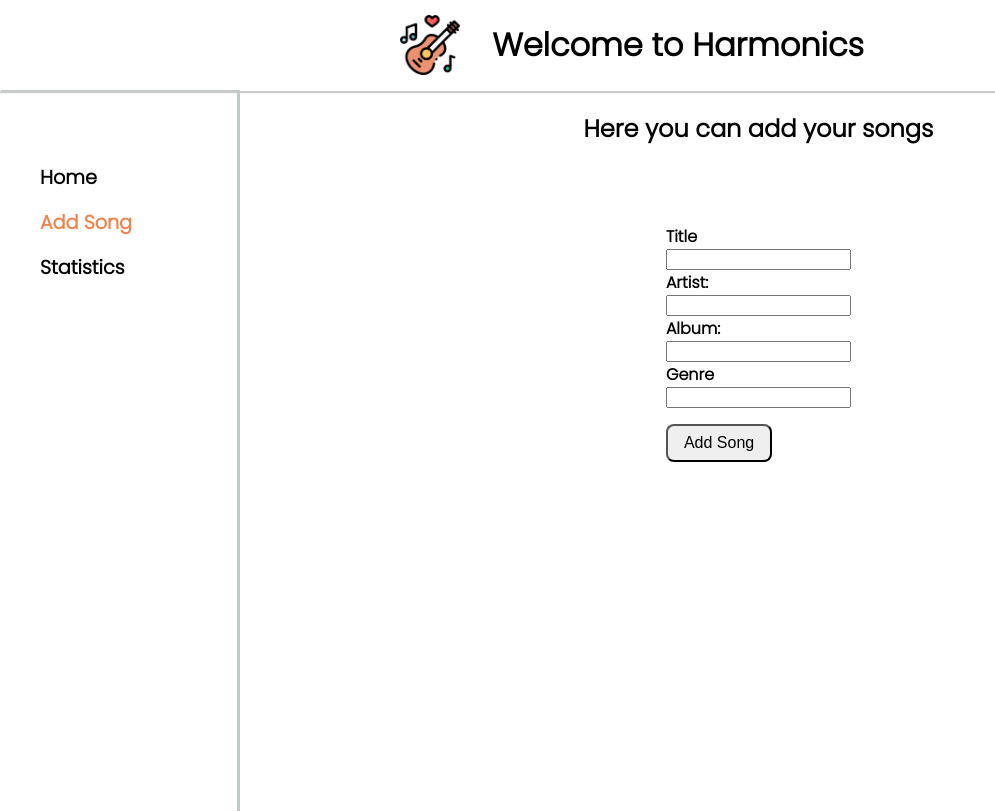
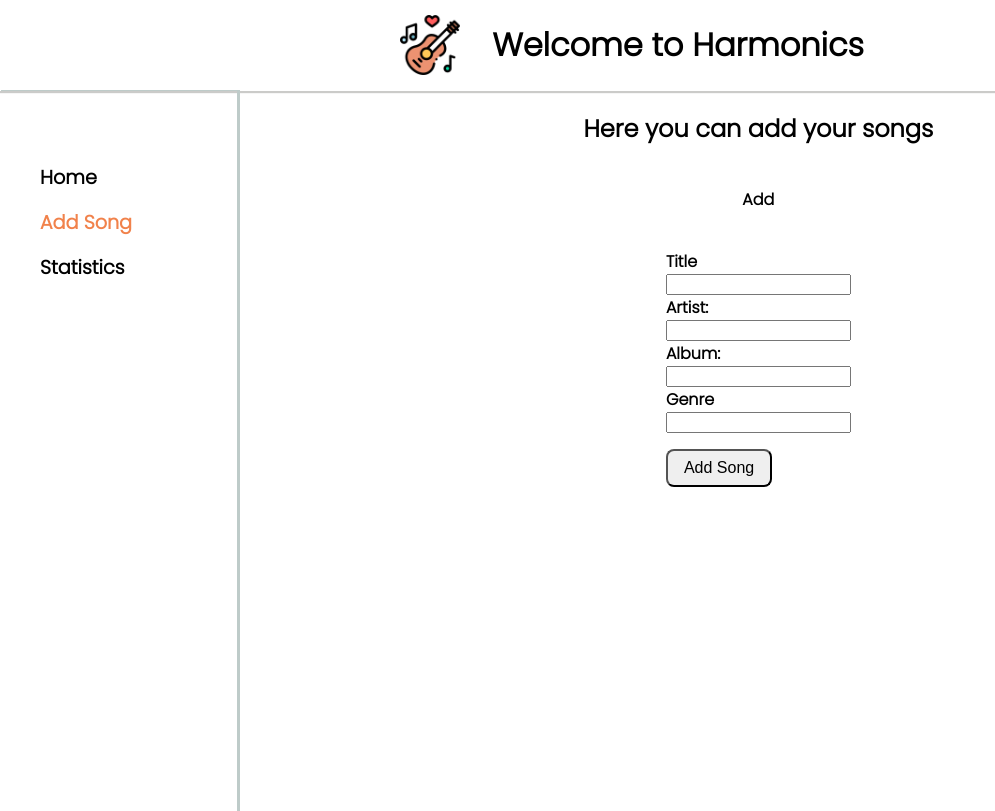
Before and after one commit to Natnae-l/ASTP-FRONT, a React (Vite) app: page /addsong in a window 1280 px wide. Shown: the whole page, without its empty margins (0-995 px from the left). Built offline with nearby package versions, Linux system fonts and the light colour scheme.

Commit message:
string concat

```diff
--- a/src/components/addsong/AddSong.tsx
+++ b/src/components/addsong/AddSong.tsx
@@ -33,7 +33,7 @@ export default function AddSong(){
         Album: '',
         Genre: ''
     });
-    const [message, setMessage] = useState('');
+    const [message, setMessage] = useState('Add');
 
     const handleChange = (e: React.ChangeEvent<HTMLInputElement>) => {
         const { id, value } = e.target;
```
